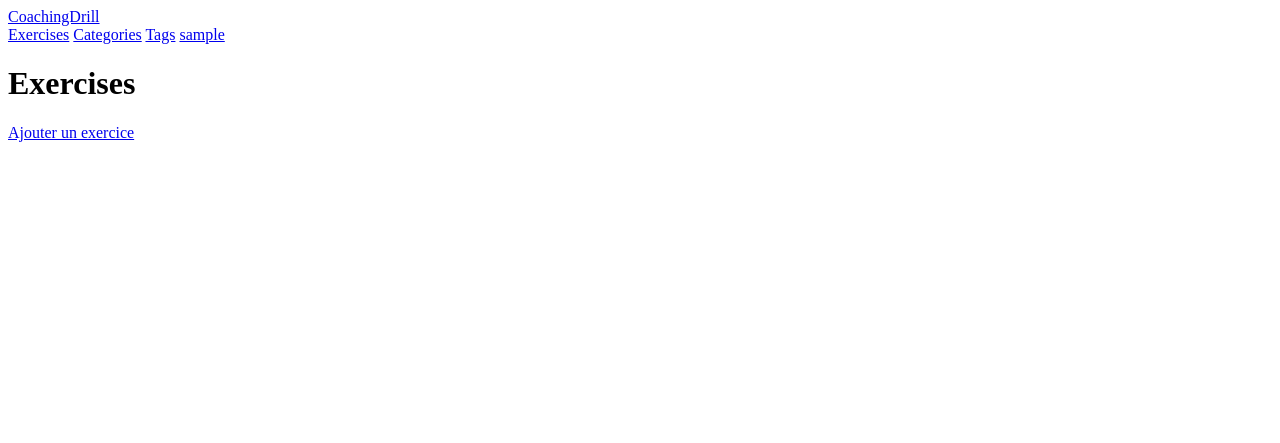
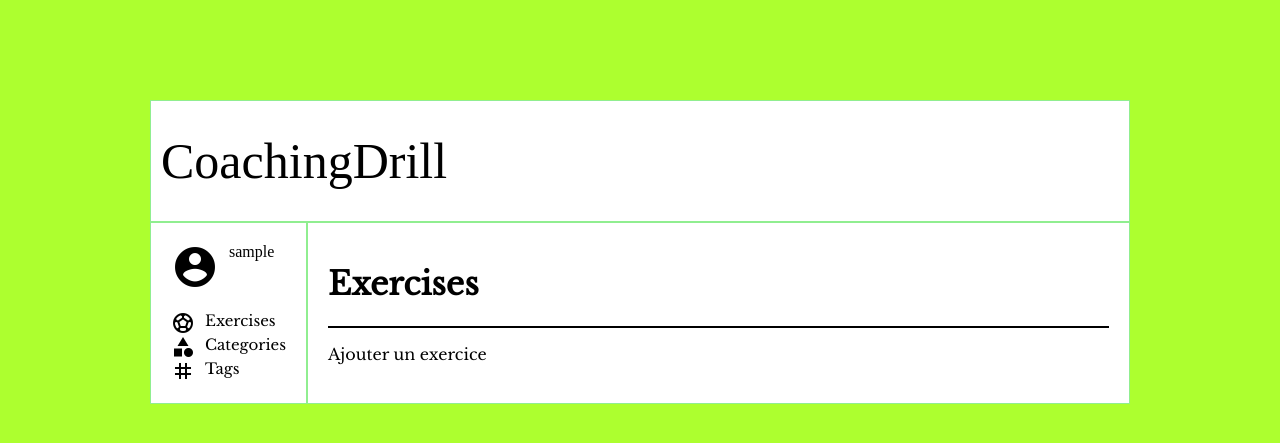
Before and after one commit to Mufle13/CoachingDrills, a Django app: page /admin/exercises in a window 1280 px wide. Shown: the top 443 px of the page. Run offline with Django 4.2, Linux system fonts and the light colour scheme; the visitor is signed in with stand-in values (Sample User, id 1); data that the repository does not hold is empty; parts of the project's set-up code (start-up, migrations or seed data) failed here and were passed over.

Commit message:
first attempt css admin

```diff
--- a/CoachingDrills/settings.py
+++ b/CoachingDrills/settings.py
@@ -119,6 +119,8 @@ USE_TZ = True
 # https://docs.djangoproject.com/en/4.0/howto/static-files/
 
 STATIC_URL = 'static/'
+MEDIA_ROOT = os.path.join(BASE_DIR, 'media')
+MEDIA_URL = '/media/'
 
 # Default primary key field type
 # https://docs.djangoproject.com/en/4.0/ref/settings/#default-auto-field
--- /dev/null
+++ b/blog/static/css/admin.css
@@ -0,0 +1,99 @@
+
+
+body {
+    margin: 0px;
+    /* background-image: url("../img/admin/football-pitch.png"); */
+    background-color: greenyellow;
+}
+
+.main_container {
+    display: flex;
+    margin: 150px;
+    margin-top: 0px;
+}
+
+header {
+    height: 100px;
+    background-color: white;
+    border: thin solid lightgreen;
+    display: flex;
+    margin: 150px;
+    margin-top: 100px;
+    margin-bottom: 0px;
+    padding: 10px;
+    align-items: center;
+    font-size: 50px;
+}
+
+
+nav {
+    display: flex;
+    flex-direction: column;
+    background-color: white;
+    border: solid thin lightgreen;
+    margin: 0px;
+    padding: 20px;
+    align-items: stretch;
+}
+
+.account_logging {
+    display: flex;
+}
+
+.material-icons {
+    margin-right: 10px;
+    font-size: 40px;
+}
+
+.button {
+    display: flex;
+}
+
+.menu {
+    display: flex;
+    justify-content: space-evenly;
+    flex-direction: column;
+    flex-grow: 1;
+    margin: 20px 0 0;
+    font-family: 'Libre Baskerville', serif;
+    font-size: 15px;
+
+}
+
+a {
+    text-decoration: none;
+    color: black;
+}
+
+a:hover {
+    color: green;
+    text-decoration: none;
+}
+
+main {
+    margin: 0px;
+    padding: 20px;
+    background-color: white;
+    border: solid thin lightgreen;
+    display: flex;
+    flex-grow: 1;
+    flex-direction: column;
+    font-family: 'Libre Baskerville', serif;
+}
+
+#exercise {
+    background-color: wheat;
+    display: flex;
+    flex-direction: column;
+    margin: 10px;
+}
+
+#exercise p {
+    margin: 0px;
+}
+
+#exercise_list {
+    border: solid thin black;
+    display: flex;
+    justify-content: space-evenly;
+}
--- a/blog/templates/admin/admin_index.html
+++ b/blog/templates/admin/admin_index.html
@@ -1,9 +1,9 @@
 {% extends 'admin/back_base.html' %}
+{% load static %}
 
 {% block title %} <title>Index</title> {% endblock %}
 
 {%block content %}
-<body>
     <h1>Allez Guilhem, c'est le moment de faire un site de fou</h1>
     <h2>Menu</h2>
     <ul>
--- a/blog/templates/admin/back_base.html
+++ b/blog/templates/admin/back_base.html
@@ -1,23 +1,52 @@
+{% load static %}
 <!DOCTYPE html>
 <html lang="en">
 <head>
     <meta charset="UTF-8">
+    <link rel="stylesheet" href="{% static 'css/admin.css' %}">
+    <link rel="stylesheet" href="https://fonts.googleapis.com/icon?family=Material+Icons">
+    <link href="https://fonts.googleapis.com/css2?family=Libre+Baskerville&display=swap" rel="stylesheet">
     {% block title %}{% endblock %}
 </head>
 <body>
-   <a href="{% url 'index_back' %}">CoachingDrill</a>
     <header>
-            <a href="{% url 'exercise_listing' %}">Exercises</a>
-            <a href="{% url 'category_listing'%}">Categories</a>
-            <a href="{% url 'tag_listing'%}">Tags</a>
+        <a id="main_title" href="{% url 'index_back' %}">CoachingDrill</a>
+    </header>
+    <div class='main_container'>
+        <nav>
+            <div class="account_logging">
             {% if request.user.is_authenticated %}
-            <a href="{% url 'user_profile' %}">{{user.username}}</a>
+            <div class='button'>
+                <i class="material-icons" style="font-size:48px;">account_circle</i>
+                <span><a href="{% url 'user_profile' %}">{{user.username}}</a></span>
+            </div>
             {% else%}
-            <a href="{% url 'login' %}">Login</a>
+            <div class='button'>
+                <i class="material-icons" style="font-size:48px;">account_circle</i>
+                <span><a href="{% url 'login' %}">Login</a></span>
+            </div>
             {% endif %}
-    </header>
+            </div>
+            <div class='menu'>
+                <div class='button'>
+                    <i class="material-icons">sports_soccer</i>
+                    <a href="{% url 'exercise_listing' %}">Exercises</a>
+                </div>
+                <div class='button'>
+                    <i class="material-icons">category</i>
+                    <a href="{% url 'category_listing'%}">Categories</a>
+                </div>
+                <div class='button'>
+                    <i class="material-icons">tag</i>
+                    <a href="{% url 'tag_listing'%}">Tags</a>
+                </div>
+            </div>
+        </nav>
+        <main>
+        {% block content %}
+
+        {% endblock %}
+        </main>
+    </div>
 </body>
-{% block content %}
-
-{% endblock %}
 </html>
--- a/blog/templates/admin/detail/exercise.html
+++ b/blog/templates/admin/detail/exercise.html
@@ -13,5 +13,5 @@
 
 
     <p><a href="{% url 'edit_exercise' pk=exercise.pk %}">Edit</a></p>
-    <p><a href="{% url 'delete_ exercise' pk=exercise.pk %}">Delete</a></p>
+    <p><a href="{% url 'delete_exercise' pk=exercise.pk %}">Delete</a></p>
 {% endblock %}
--- a/blog/templates/admin/listing/exercises.html
+++ b/blog/templates/admin/listing/exercises.html
@@ -3,15 +3,15 @@
 
 {%block content %}
     <h1>Exercises</h1>
+    <div id=exercise_list>
     {% for exercise in exercises %}
-    <div>
-        <ul>
-            <li><a href="{% url 'exercise_detail' pk=exercise.pk %}">{{ exercise.name }}</a></li>
-            <li>{{ exercise.difficulty }}</li>
-            <li>{{ exercise.description }}</li>
-        </ul>
+        <div id='exercise'>
+            <p><a href="{% url 'exercise_detail' pk=exercise.pk %}">{{ exercise.name }}</a></p>
+            <p>{{ exercise.difficulty }}</p>
+            <p>{{ exercise.description }}</p>
+        </div>
+    {% endfor %}
     </div>
-    {% endfor %}
 
 
     <p><a href="{% url 'adding_exercise' %}">Ajouter un exercice</a></p>
```
Also changed, not shown: blog/static/img/admin/football-pitch.png (added).
